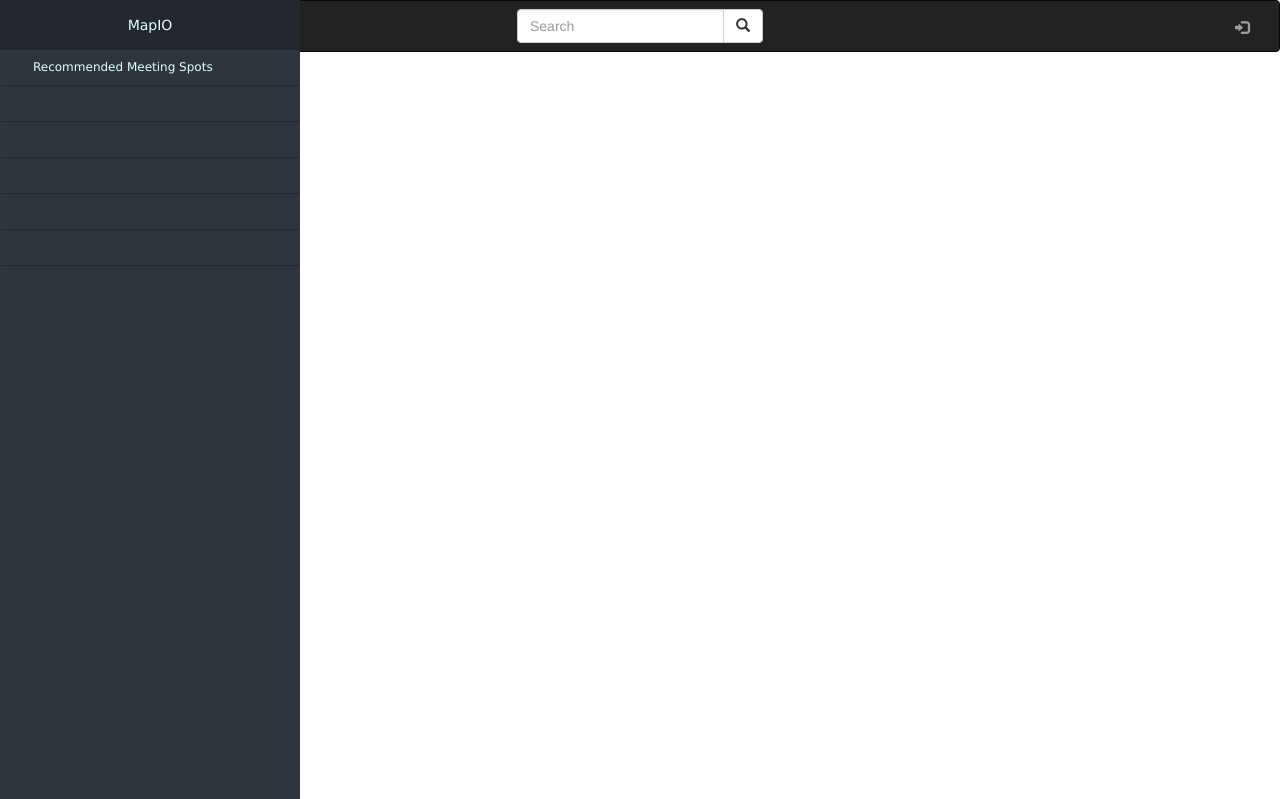
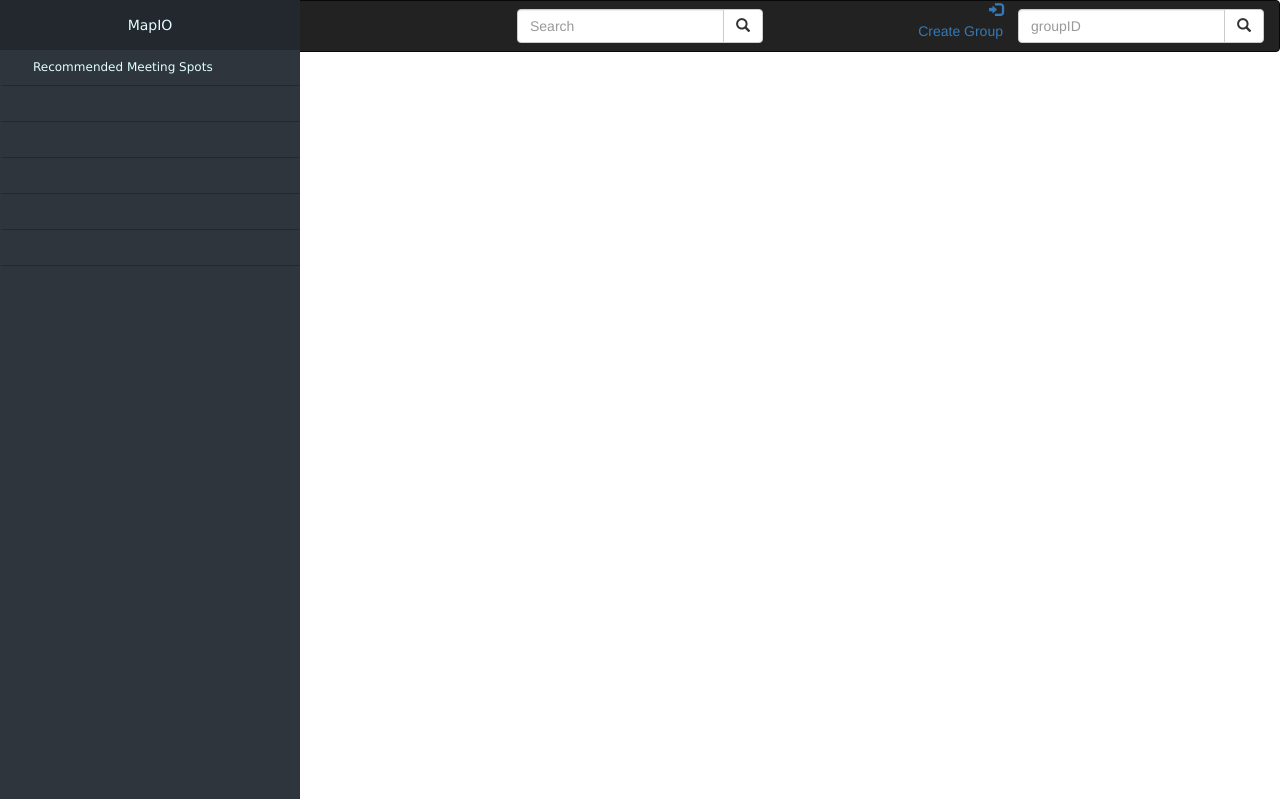
Before and after one commit to dgisser/mapio, a Python web app: template templates/home.html in a window 1280 px wide. Shown: the top 799 px of the page. Run offline with Jinja, Linux system fonts and the light colour scheme; the template is opened without the code that fills it, so the values that code supplies are empty; some libraries are stand-ins or nearby versions.

Commit message:
Add group buttons

```diff
--- a/app.py
+++ b/app.py
@@ -82,6 +82,10 @@ def returnSearch():
 
 	return render_template('home.html',dest=businessJson,listOfOrigin=listOfOrigin,latC=ll[0],lngC=ll[1])
 
+@app.route("/group",methods=['post'])
+def returnGroup():
+
+
 def yelpSearch(ll, term):
 	try:
 		busDict=search(term, str(ll[0])+","+str(ll[1]))
--- a/templates/home.html
+++ b/templates/home.html
@@ -107,13 +107,24 @@ google.maps.event.addDomListener(window, 'load', initialize);
         </form>
       </a>
       <div class=metanav>
-        <ul class="nav navbar-nav pull-right display:inline-block">
+        <ul class="nav navbar-right display:inline-block">
+          <form class="navbar-form center-block" action="/group" method="POST" role  ="search">
+          <div class="input-group">
+            <input type="text" class="form-control" placeholder="groupID" name="groupID" id="groupID">
+            <div class="input-group-btn">
+                <button class="btn btn-default" type="submit"><i class="glyphicon glyphicon-search"></i></button>
+            </div>
+        </div>
+        </form>
+        </ul>
+
           {% if user.is_authenticated() %}
-          <li><a href="/logout" class="glyphicon glyphicon-log-out pull-right"></a></li>
+          <li><a href="/logout" class="glyphicon pull-right glyphicon-log-out pull-right"></a></li>
           {% else %}
-          <li><a href="/login" class="glyphicon glyphicon-log-in pull-right"></a></li>
+          <li><a href="/login" class="glyphicon pull-right glyphicon-log-in pull-right"></a></li>
           {% endif %}
-        </ul>
+
+          <li><a href="/logout" class="pull-right">Create Group</a></li>
       </div>
     </div>
   </div>
```
